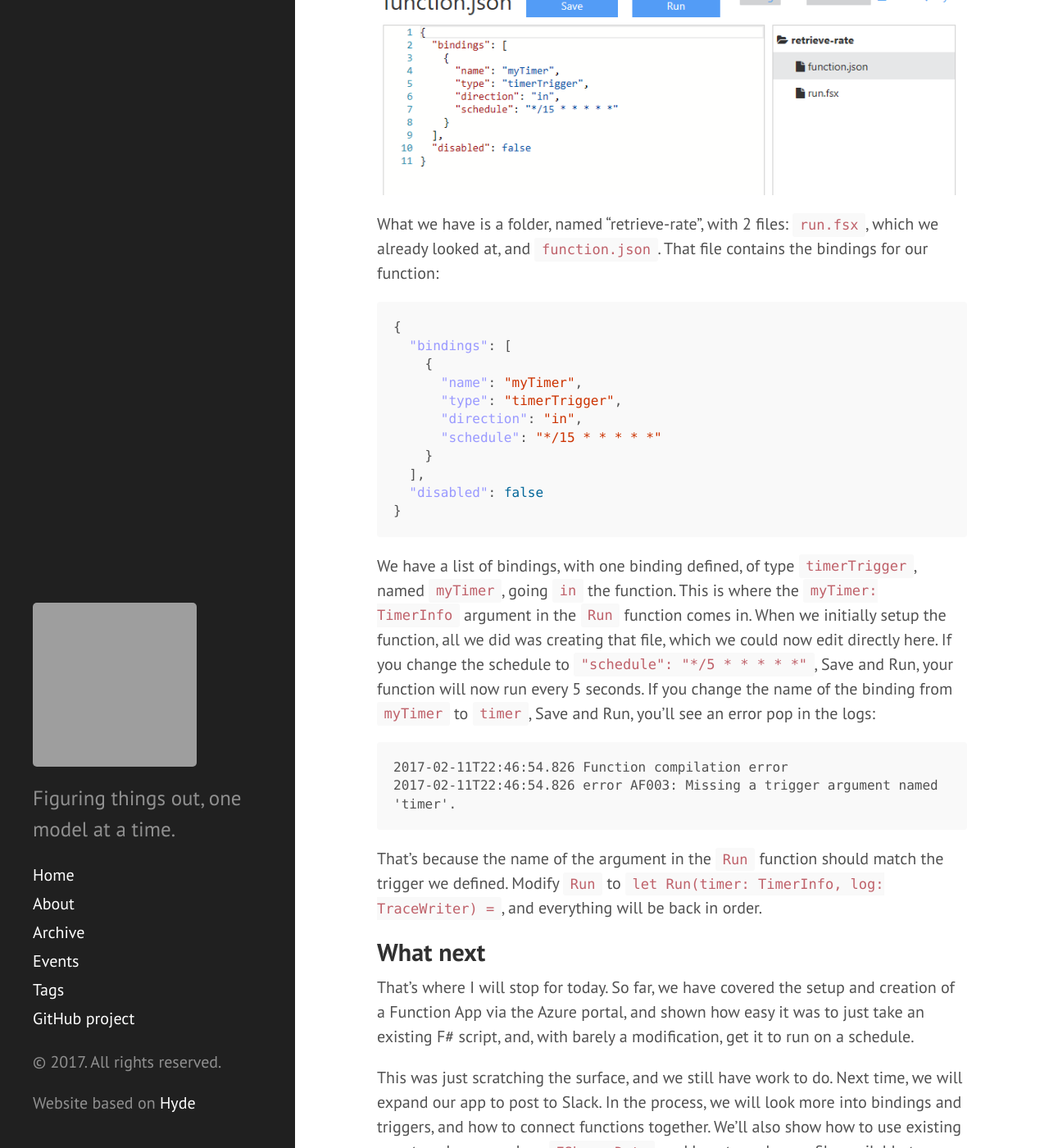
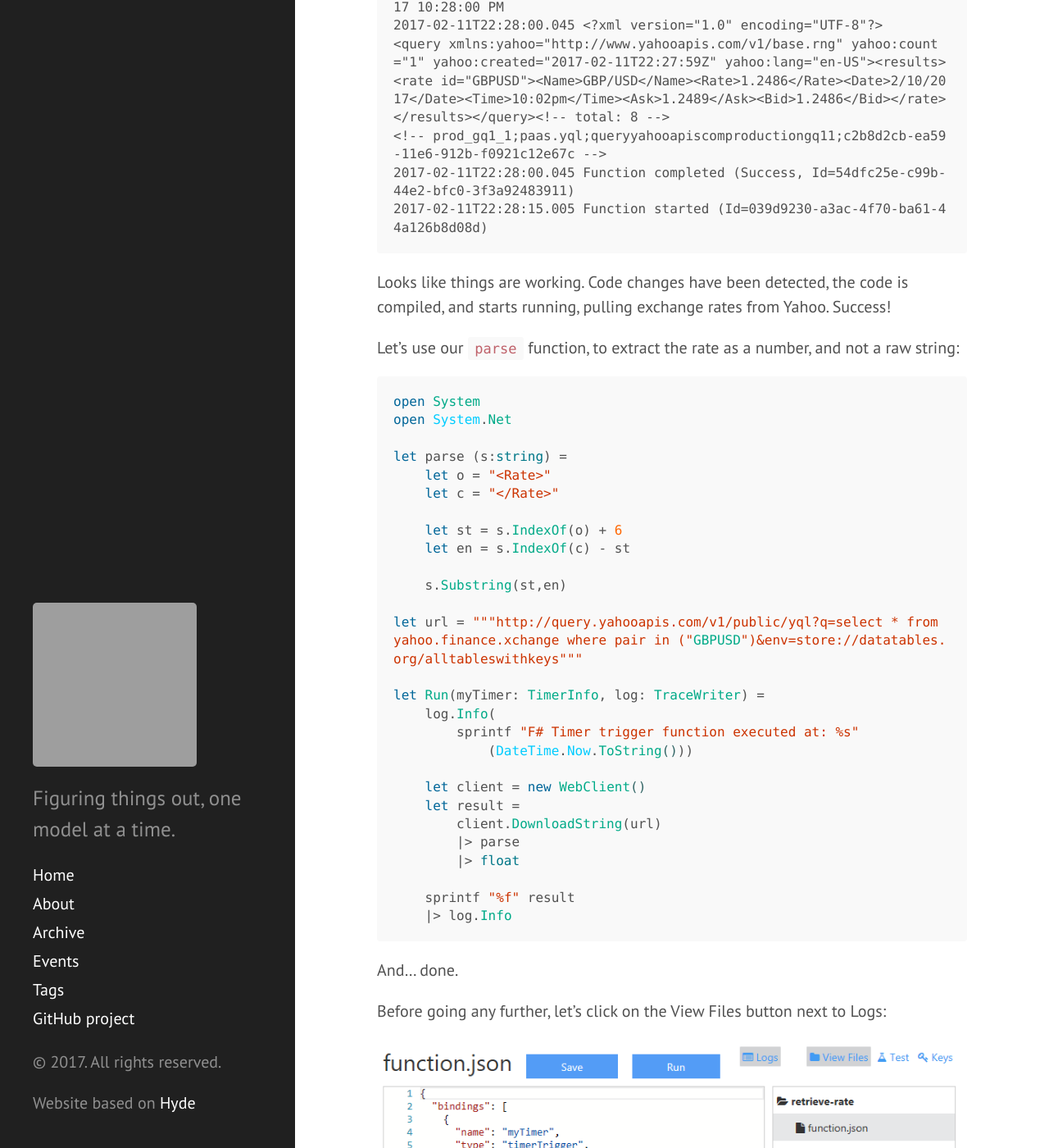
Before and after one commit to mathias-brandewinder/mathias-brandewinder.github.io, a Jekyll site: the page built from _posts/2017-02-11-fsharp-azure-function-from-the-ground-up-part-1.md, in a window 1280 px wide and 1400 px high, scrolled down 9809 px. Shown: the whole window at 82% size. Built offline with Jekyll 4.4.1, drawn with Linux system fonts in a browser that asks for light colours; comment, search, counter and statistics services are not loaded; some of the changed text lies outside the part shown; grey boxes are pictures that could not be loaded.

Commit message:
Small fixes to Azure Functions post

````diff
--- a/_posts/2017-02-11-fsharp-azure-function-from-the-ground-up-part-1.md
+++ b/_posts/2017-02-11-fsharp-azure-function-from-the-ground-up-part-1.md
@@ -22,7 +22,7 @@ Before starting with the code itself, we will need two things: exchange rates, a
 
 For the exchange rate, we will use Yahoo, while it's still there. Yahoo has a free API for exchange rates, available at the following URL:
 
-`http://query.yahooapis.com/v1/public/yql?q=select * from yahoo.finance.xchange where pair in ("GBPUSD")&env=store://datatables.org/alltableswithkeys`
+[`http://query.yahooapis.com/v1/public/yql?q=select * from yahoo.finance.xchange where pair in ("GBPUSD")&env=store://datatables.org/alltableswithkeys`][http://query.yahooapis.com/v1/public/yql?q=select * from yahoo.finance.xchange where pair in ("GBPUSD")&env=store://datatables.org/alltableswithkeys]
 
 This returns an xml document, which looks like this:
 
@@ -137,11 +137,11 @@ Now that we have all the pieces working, how do we get this to run on Azure Func
 
 The first thing we need is to create a **Function App**. A Function App is a container, where one or more functions will live. To do that, we'll head to the [Azure Portal][5]. Click on the + sign, pick Function App from Microsoft, and Create.
 
-![Create Function App]({{ site.url }}/assets/2017-02-11-portal-create-function-app.PNG.PNG)
+![Create Function App]({{ site.url }}/assets/2017-02-11-portal-create-function-app.PNG)
 
 You'll be presented with a few options to set up:
 
-![Setup Function App]({{ site.url }}/assets/2017-02-11-portal-create-function-app-2.PNG.PNG)
+![Setup Function App]({{ site.url }}/assets/2017-02-11-portal-create-function-app-2.PNG)
 
 Give the app a name and resource group a name - in our case, "sample-exchange-rate", and "sample_exchange_rate", pick the location where you want it deployed (West US in this case). I like also to give the Storage Account a human-friendly name (in this case sampleexchangerate), instead of the default random one; it makes it easier to figure out what a storage account is there for later on.
 
@@ -226,11 +226,45 @@ Save, and take a look at the logs:
 
 Looks like things are working. Code changes have been detected, the code is compiled, and starts running, pulling exchange rates from Yahoo. Success!
 
+Let's use our `parse` function, to extract the rate as a number, and not a raw string:
+
+``` fsharp
+open System
+open System.Net
+
+let parse (s:string) =
+    let o = "<Rate>"
+    let c = "</Rate>"
+
+    let st = s.IndexOf(o) + 6
+    let en = s.IndexOf(c) - st
+
+    s.Substring(st,en)
+
+let url = """http://query.yahooapis.com/v1/public/yql?q=select * from yahoo.finance.xchange where pair in ("GBPUSD")&env=store://datatables.org/alltableswithkeys"""
+
+let Run(myTimer: TimerInfo, log: TraceWriter) =
+    log.Info(
+        sprintf "F# Timer trigger function executed at: %s"
+            (DateTime.Now.ToString()))
+
+    let client = new WebClient()
+    let result =
+        client.DownloadString(url)
+        |> parse
+        |> float
+
+    sprintf "%f" result
+    |> log.Info
+```
+
+And... done.
+
 Before going any further, let's click on the View Files button next to Logs:
 
 ![View Files]({{ site.url }}/assets/2017-02-11-view-files.PNG)
 
-What we have is a folder, named "retrieve-rate", with 2 files: `run.fsx`, which we already looked at, and `function.json`. That file contains the bindings for our function:
+What we have is a folder, named "retrieve-rate" (the name of our function), with 2 files: `run.fsx`, which we already looked at, and `function.json`. That file contains the bindings for our function:
 
 ``` json
 {
@@ -246,7 +280,9 @@ What we have is a folder, named "retrieve-rate", with 2 files: `run.fsx`, which
 }
 ```
 
-We have a list of bindings, with one binding defined, of type `timerTrigger`, named `myTimer`, going `in` the function. This is where the `myTimer: TimerInfo` argument in the `Run` function comes in. When we initially setup the function, all we did was creating that file, which we could now edit directly here. If you change the schedule to `"schedule": "*/5 * * * * *"`, Save and Run, your function will now run every 5 seconds. If you change the name of the binding from `myTimer` to `timer`, Save and Run, you'll see an error pop in the logs:
+That's the minimum setup for a function: a script (F# or not), which contains the code to run, and a `function.json` file, which defines the **trigger**, an event which, when it happens, will cause the script code to be executed.
+
+In the `function.json` file, we have a list of bindings, with, in our case, only one binding defined, of type `timerTrigger`, named `myTimer`, going `in` the function. This is where the `myTimer: TimerInfo` argument in the `Run` function comes in. When we initially setup the function, all we did was creating that file, which we could now edit directly here. If you change the schedule to `"schedule": "*/5 * * * * *"`, Save and Run, your function will now run every 5 seconds. If you change the name of the binding from `myTimer` to `timer`, Save and Run, you'll see an error pop in the logs:
 
 ```
 2017-02-11T22:46:54.826 Function compilation error
````
Also changed, not shown: other parts of _posts/2017-02-11-fsharp-azure-function-from-the-ground-up-part-1.md (+3 -3 lines).
